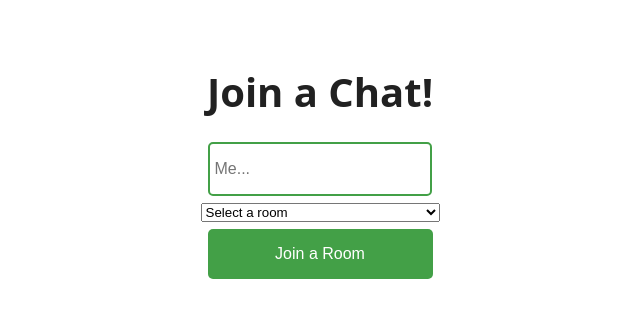
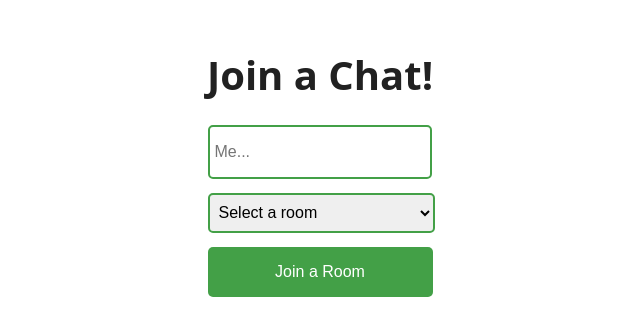
Before and after one commit to s-arina/ChatApp, a React (Create React App) app in the folder client/: page / in a window 1280 px wide. Shown: the part 245-580 px from the top of the page, without its empty margins (320-960 px from the left). Built offline with nearby package versions, Linux system fonts and the light colour scheme; no server answers.

Commit message:
join room validation

```diff
--- a/client/src/App.css
+++ b/client/src/App.css
@@ -23,7 +23,9 @@ body {
   font-size: 2.5rem;
   margin-bottom: 1rem;
 }
-.joinChatContainer input {
+
+.joinChatContainer input,
+select {
   width: 210px;
   height: 40px;
   margin: 7px;
@@ -31,6 +33,10 @@ body {
   border-radius: 5px;
   padding: 5px;
   font-size: 16px;
+}
+
+.joinChatContainer select {
+  width: 95%;
 }
 
 .joinChatContainer button {
--- a/client/src/Home.js
+++ b/client/src/Home.js
@@ -10,33 +10,30 @@ function Home({ username, room, socket, setUsername, setRoom }) {
     if (username && room) {
       // room is passed in as data in server/index.js
       socket.emit('join_room', { username, room });
-      //   setShowChat(true);
     }
     navigate(`/${room}`, { replace: true });
   };
 
   return (
-    // {!showChat ? (
     <div className='joinChatContainer'>
       <h3>Join a Chat!</h3>
+      <form className='join-chat' onSubmit={joinRoom}>
         <input
           type='text'
           placeholder='Me...'
           onChange={(e) => setUsername(e.target.value)}
+          required
         />
-      <select onChange={(e) => setRoom(e.target.value)}>
-        <option>Select a room</option>
+        <select onChange={(e) => setRoom(e.target.value)} required>
+          <option value=''>Select a room</option>
           <option value='eggs'>eggs</option>
           <option value='node'>node</option>
           <option value='express'>express</option>
           <option value='react'>react</option>
         </select>
-      <button onClick={joinRoom}>Join a Room</button>
+        <button>Join a Room</button>
+      </form>
     </div>
-    //   ) : (
-    // <Chats socket={socket} username={username} room={room} />
-    //   )}
-    // </div>
   );
 }
 
--- a/client/src/index.css
+++ b/client/src/index.css
@@ -13,3 +13,8 @@ code {
   font-family: source-code-pro, Menlo, Monaco, Consolas, 'Courier New',
     monospace;
 }
+
+.join-chat {
+  display: flex;
+  flex-direction: column;
+}
```
Also changed, not shown: client/src/App.js (+0 -21 lines). Lines whose indentation alone changed are shown as unchanged.
